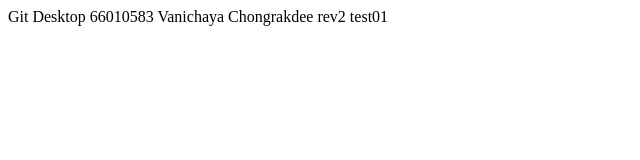
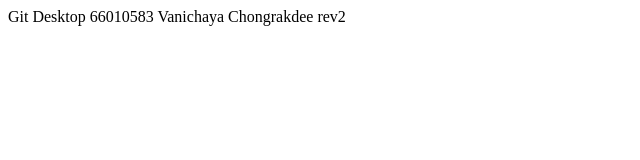
Before and after one commit to P-ranat/Git101, a plain HTML site: page index.html in a window 1280 px wide. Shown: the full height of the page, 0-640 px from the left. Drawn offline with Linux system fonts and the light colour scheme.

Commit message:
Update index.html

```diff
--- a/index.html
+++ b/index.html
@@ -7,7 +7,6 @@
 </head>
 <body>
     Git Desktop 66010583 Vanichaya Chongrakdee rev2
-    test01
 
 </body>
 </html>
```
